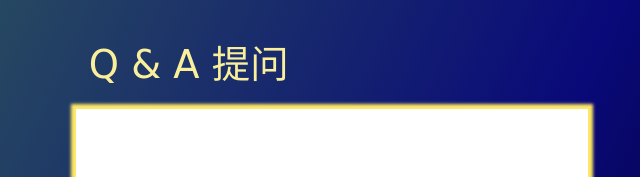
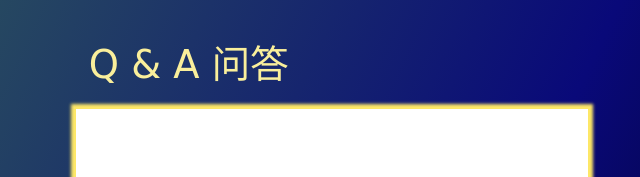
Before and after one commit to ChloeBlue/fbt, a plain HTML site: page index.html in a window 1280 px wide. Shown: the part 170-347 px from the top of the page, 612-1252 px from the left. Drawn offline with nearby package versions, Linux system fonts and the light colour scheme; a web font is replaced by a local one.

Commit message:
Update index.html

```diff
--- a/index.html
+++ b/index.html
@@ -32,7 +32,7 @@
       </div>
 
       <div class="questionDisplay">
-        <h2 class="sectionTitle"> Q & A 提问</h2>
+        <h2 class="sectionTitle"> Q & A 问答</h2>
         <div class="box">
           <div class="question"></div>
         </div>
```
